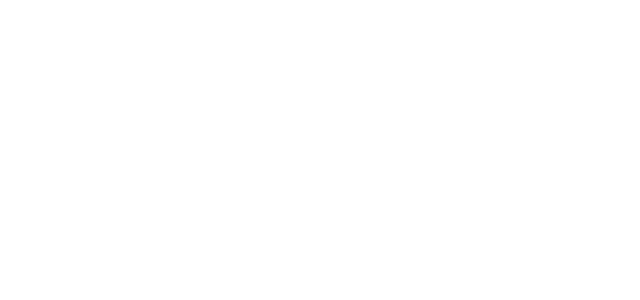
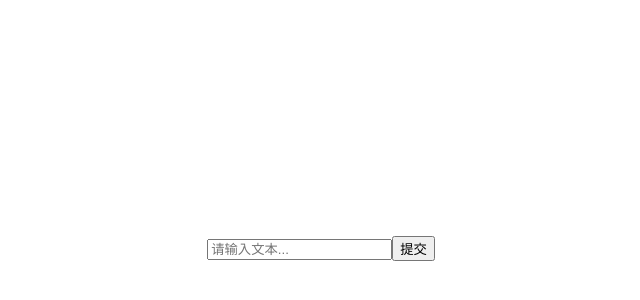
Before and after one commit to IkMangMok/mashup_app, a Vue app: page / in a window 1280 px wide. Shown: the part 742-1042 px from the top of the page, without its empty margins (319-959 px from the left). Before the commit the page ends 868 px from the top, so only its background shows below. Built offline with nearby package versions, Linux system fonts and the light colour scheme.

Commit message:
10.12 修改
+测试功能

```diff
--- a/package.json
+++ b/package.json
@@ -9,6 +9,7 @@
   },
   "dependencies": {
     "core-js": "^3.8.3",
+    "openai": "^4.12.1",
     "vue": "^3.2.13"
   },
   "devDependencies": {
--- a/public/index.html
+++ b/public/index.html
@@ -6,6 +6,9 @@
     <meta name="viewport" content="width=device-width,initial-scale=1.0">
     <link rel="icon" href="<%= BASE_URL %>favicon.ico">
     <title><%= htmlWebpackPlugin.options.title %></title>
+
+    <!-- 引入百度地图API -->
+
   </head>
   <body>
     <noscript>
@@ -13,5 +16,6 @@
     </noscript>
     <div id="app"></div>
     <!-- built files will be auto injected -->
+    <script type="text/javascript" src="https://api.map.baidu.com/api?v=1.0&&type=webgl&ak=jYiD9hBkW0aeh3dkATimuX6K8uzBVV76"></script>
   </body>
 </html>
--- a/src/App.vue
+++ b/src/App.vue
@@ -1,14 +1,18 @@
 <template>
   <HelloWorld msg="Welcome to Your Vue.js App"/>
+  <gpt></gpt>
 </template>
+
+
 
 <script>
 import HelloWorld from './components/HelloWorld.vue'
-
+import gpt from './components/gpt.vue';
 export default {
   name: 'App',
   components: {
-    HelloWorld
+    HelloWorld,
+    gpt,
   }
 }
 </script>
@@ -20,6 +24,5 @@ export default {
   -moz-osx-font-smoothing: grayscale;
   text-align: center;
   color: #2c3e50;
-  margin-top: 60px;
 }
 </style>
--- a/src/components/HelloWorld.vue
+++ b/src/components/HelloWorld.vue
@@ -1,5 +1,7 @@
+
+
 <template>
-  <div class="map-container">
+  <div class="container">
     <!-- 用于存放地图的容器 -->
     <div id="map"></div>
   </div>
@@ -7,21 +9,51 @@
 
 
 <script>
+/* global BMapGL */
+
+
 export default {
-  name: 'MapContainer'
+  name: 'HelloWorld',
+  data() {
+    return {
+      map: null  // 用于存储地图实例的变量
+    };
+  },
+  mounted() {
+    // 初始化地图
+    //this.initializeMap();
+  },
+  methods: {
+    initializeMap() {
+      if (typeof BMapGL === 'undefined') {
+        console.error('百度地图API未加载');
+        return;
+      }
+
+      this.map = new BMapGL.Map("map");  // 使用BMapGL，WebGL版的初始化
+      const point = new BMapGL.Point(116.404, 39.915);
+      this.map.centerAndZoom(point, 15);
+    }
+  }
+
 }
 </script>
 
 <!-- Add "scoped" attribute to limit CSS to this component only -->
 <style scoped>
-.map-container {
+.container {
   width: 100%;
-  height: 100vh; /* 使容器充满视窗的高度 */
-  position: relative; /* 如果您需要在地图上叠加其他元素 */
+  height: 120vh;
+  position: relative;
+ /* background-image: url("~@/assets/bg.png");
+  background-size: auto;  /* 保持背景图片的原始大小 */
+ /* background-repeat: no-repeat;
+  background-position: center top; */
+
 }
 
 #map {
-  width: 100%;
-  height: 100%;
+  width: 20%;
+  height: 20%;  /* 让地图充满整个容器 */
 }
 </style>
--- /dev/null
+++ b/src/components/gpt.vue
@@ -0,0 +1,51 @@
+<template>
+    <div class="container">
+      <!-- 用于GPT API 测试-->
+      <div id="GPT-response">{{ gptResponse }}</div>
+      <input v-model="userInput" placeholder="请输入文本..."/>
+      <button @click="getGPTResponse">提交</button>
+      <div id="GPT"></div>
+    </div>
+  </template>
+
+  <script>
+  import OpenAI from 'openai'
+
+
+  export default {
+    name: 'ChatGpt',
+    data() {
+      return {
+        ChatGpt: null,  // 用于存储gpt实例的变量
+        userInput: "",  // 用户的输入
+        gptResponse: ""  // GPT的回应
+      };
+    },
+    methods: {
+        async getGPTResponse() {
+
+        const openai = new OpenAI({
+            apiKey: process.env.OPENAI_API_KEY,
+        });
+
+        const chatCompletion = await openai.chat.completions.create({
+        messages: [{ role: "user", content: "this.userInput" }],
+        model: "gpt-3.5-turbo",
+        });
+        this.gptResponse = chatCompletion.choices[0].message.content;
+      }
+    }
+  }
+  </script>
+
+  <style scoped>
+  .container {
+    width: 100%;
+    height: 120vh;
+    position: relative;
+  }
+
+  #GPT-response {
+    margin-bottom: 10px;
+  }
+  </style>
```
Also changed, not shown: src/assets/bg.png (added), 1 other file (tests, documents, lock files or other folders).
